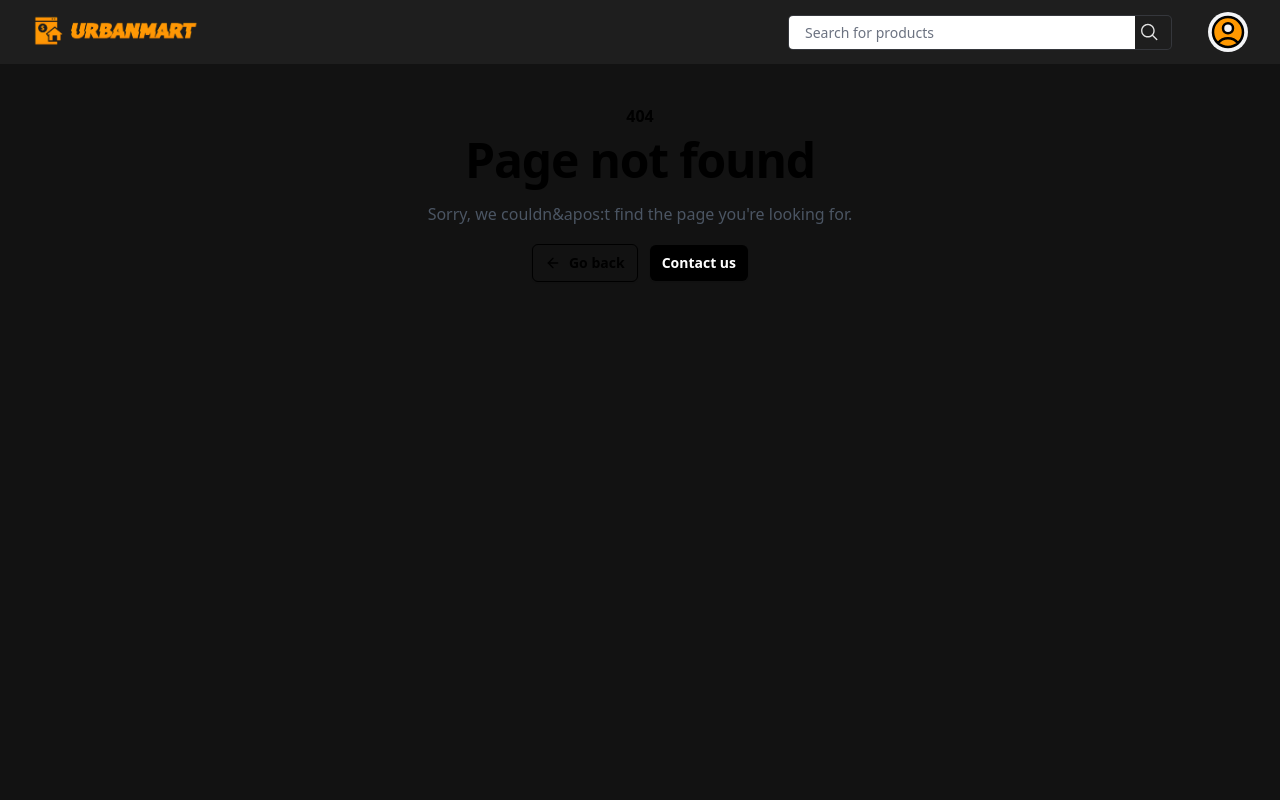
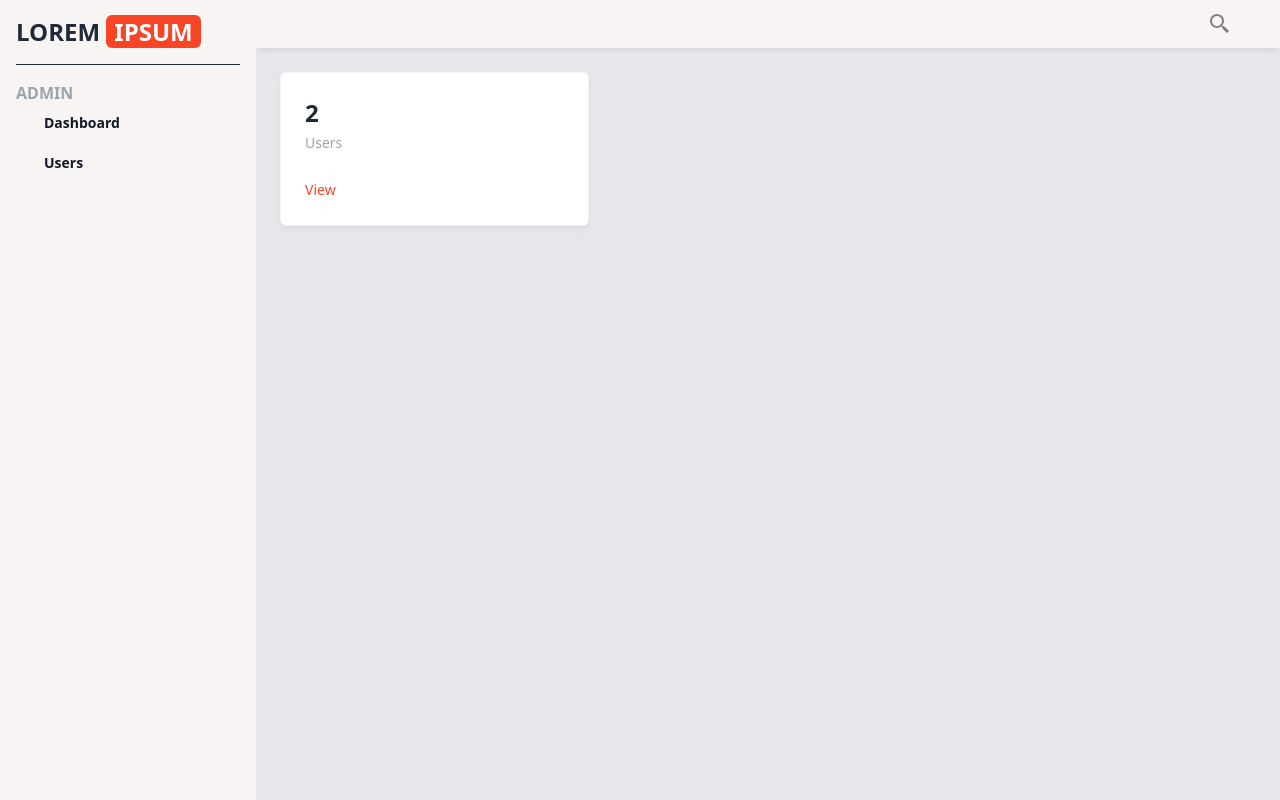
Before and after one commit to akrathor18/E-commerce, a React (Vite) app in the folder client/: page /admin in a window 1280 px wide. Before the commit this address had no page. Built offline with nearby package versions, Linux system fonts and the light colour scheme.

Commit message:
adding admin panle

```diff
--- a/client/src/App.jsx
+++ b/client/src/App.jsx
@@ -1,15 +1,19 @@
-import { React, useState, Suspense, lazy } from 'react';
+import { React, useState, Suspense, lazy } from "react";
+import { BrowserRouter, Routes, Route, useLocation } from "react-router-dom";
+import "./App.css";
+import NavBar from "./components/navBar";
 import axios from "axios";
-import './App.css'
-import NavBar from './components/navBar';
-import { BrowserRouter, Routes, Route, useParams, Link, useLocation } from "react-router-dom";
+
+// Lazy-loaded components
 const SignUp = lazy(() => import("./components/SignUp"));
-const Products = lazy(() => import("./components/Products"));
-const SignIn = lazy(() => import("./components/SignIn"))
+const Products = lazy(() => import("./components/products"));
+const SignIn = lazy(() => import("./components/SignIn"));
 const NotFound = lazy(() => import("./components/404"));
+const AdminPanel = lazy(() => import("./components/AdminPanel"));
 
-function App() {
-
+const App = () => {
+  const location = useLocation(); // Must be inside BrowserRouter
+  const hideNavBarPaths = ["/admin" ];
   const productDetail = [
     {
       "id": 1,
@@ -432,16 +436,14 @@ function App() {
       }
     }
   ]
-
   const [selectedCategory, setSelectedCategory] = useState("All Categories");
 
-  // Array of categories
+  return (
+    <div>
+      {/* Conditionally render NavBar */}
+      {!hideNavBarPaths.includes(location.pathname) && <NavBar />}
 
-
-  return (
-    <>
-
-      <BrowserRouter>
+      {/* Suspense for lazy loading */}
       <Suspense
         fallback={
           <div
@@ -453,21 +455,28 @@ function App() {
               fontSize: "1.5rem",
               fontWeight: "bold",
             }}
-            ><div class="spinner"></div></div>}>
-          <NavBar />
+          >
+            <div className="spinner"></div>
+          </div>
+        }
+      >
         <Routes>
           <Route path="/" element={<Products productDetail={productDetail} />} />
+          <Route path="/admin" element={<AdminPanel />} />
           <Route path="/signin" element={<SignIn />} />
           <Route path="/signup" element={<SignUp />} />
           <Route path="*" element={<NotFound />} />
         </Routes>
       </Suspense>
+    </div>
+  );
+};
+
+// Wrap App in BrowserRouter at the root level
+const Root = () => (
+  <BrowserRouter>
+    <App />
   </BrowserRouter>
-
-
-    </>
 );
 
-}
-
-export default App
+export default Root;
--- /dev/null
+++ b/client/src/components/AdminPanel.jsx
@@ -0,0 +1,112 @@
+import React from "react";
+
+const AdminPanel = () => {
+  return (
+    <div className="text-gray-800 font-inter">
+      {/* Sidebar */}
+      <div className="fixed left-0 top-0 w-64 h-full bg-[#f8f4f3] p-4 z-50 sidebar-menu transition-transform">
+        <a href="#" className="flex items-center pb-4 border-b border-b-gray-800">
+          <h2 className="font-bold text-2xl">
+            LOREM <span className="bg-[#f84525] text-white px-2 rounded-md">IPSUM</span>
+          </h2>
+        </a>
+        <ul className="mt-4">
+          <span className="text-gray-400 font-bold">ADMIN</span>
+          <li className="mb-1 group">
+            <a
+              href="#"
+              className="flex font-semibold items-center py-2 px-4 text-gray-900 hover:bg-gray-950 hover:text-gray-100 rounded-md group-[.active]:bg-gray-800 group-[.active]:text-white group-[.selected]:bg-gray-950 group-[.selected]:text-gray-100"
+            >
+              <i className="ri-home-2-line mr-3 text-lg"></i>
+              <span className="text-sm">Dashboard</span>
+            </a>
+          </li>
+          <li className="mb-1 group">
+            <a
+              href="#"
+              className="flex font-semibold items-center py-2 px-4 text-gray-900 hover:bg-gray-950 hover:text-gray-100 rounded-md group-[.active]:bg-gray-800 group-[.active]:text-white group-[.selected]:bg-gray-950 group-[.selected]:text-gray-100 sidebar-dropdown-toggle"
+            >
+              <i className="bx bx-user mr-3 text-lg"></i>
+              <span className="text-sm">Users</span>
+              <i className="ri-arrow-right-s-line ml-auto group-[.selected]:rotate-90"></i>
+            </a>
+            <ul className="pl-7 mt-2 hidden group-[.selected]:block">
+              <li className="mb-4">
+                <a
+                  href="#"
+                  className="text-gray-900 text-sm flex items-center hover:text-[#f84525] before:contents-[''] before:w-1 before:h-1 before:rounded-full before:bg-gray-300 before:mr-3"
+                >
+                  All
+                </a>
+              </li>
+              <li className="mb-4">
+                <a
+                  href="#"
+                  className="text-gray-900 text-sm flex items-center hover:text-[#f84525] before:contents-[''] before:w-1 before:h-1 before:rounded-full before:bg-gray-300 before:mr-3"
+                >
+                  Roles
+                </a>
+              </li>
+            </ul>
+          </li>
+          {/* Add other sidebar items similarly */}
+        </ul>
+      </div>
+
+      <div className="fixed top-0 left-0 w-full h-full bg-black/50 z-40 md:hidden sidebar-overlay"></div>
+
+      {/* Main Content */}
+      <main className="w-full md:w-[calc(100%-256px)] md:ml-64 bg-gray-200 min-h-screen transition-all main">
+        {/* Navbar */}
+        <div className="py-2 px-6 bg-[#f8f4f3] flex items-center shadow-md shadow-black/5 sticky top-0 left-0 z-30">
+          <button type="button" className="text-lg text-gray-900 font-semibold sidebar-toggle">
+            <i className="ri-menu-line"></i>
+          </button>
+
+          <ul className="ml-auto flex items-center">
+            <li className="mr-1 dropdown">
+              <button
+                type="button"
+                className="dropdown-toggle text-gray-400 mr-4 w-8 h-8 rounded flex items-center justify-center hover:text-gray-600"
+              >
+                <svg
+                  xmlns="http://www.w3.org/2000/svg"
+                  width="24"
+                  height="24"
+                  className="hover:bg-gray-100 rounded-full"
+                  viewBox="0 0 24 24"
+                  style={{ fill: "gray" }}
+                >
+                  <path d="M19.023 16.977a35.13 35.13 0 0 1-1.367-1.384c-.372-.378-.596-.653-.596-.653l-2.8-1.337A6.962 6.962 0 0 0 16 9c0-3.859-3.14-7-7-7S2 5.141 2 9s3.14 7 7 7c1.763 0 3.37-.66 4.603-1.739l1.337 2.8s.275.224.653.596c.387.363.896.854 1.384 1.367l1.358 1.392.604.646 2.121-2.121-.646-.604c-.379-.372-.885-.866-1.391-1.36zM9 14c-2.757 0-5-2.243-5-5s2.243-5 5-5 5 2.243 5 5-2.243 5-5 5z"></path>
+                </svg>
+              </button>
+            </li>
+            {/* Add other navbar items similarly */}
+          </ul>
+        </div>
+
+        {/* Content */}
+        <div className="p-6">
+          <div className="grid grid-cols-1 md:grid-cols-2 lg:grid-cols-3 gap-6 mb-6">
+            <div className="bg-white rounded-md border border-gray-100 p-6 shadow-md shadow-black/5">
+              <div className="flex justify-between mb-6">
+                <div>
+                  <div className="flex items-center mb-1">
+                    <div className="text-2xl font-semibold">2</div>
+                  </div>
+                  <div className="text-sm font-medium text-gray-400">Users</div>
+                </div>
+              </div>
+              <a href="/users" className="text-[#f84525] font-medium text-sm hover:text-red-800">
+                View
+              </a>
+            </div>
+            {/* Add other content cards similarly */}
+          </div>
+        </div>
+      </main>
+    </div>
+  );
+};
+
+export default AdminPanel;
--- a/client/src/components/products.jsx
+++ b/client/src/components/products.jsx
@@ -1,7 +1,16 @@
 import { IndianRupee } from 'lucide-react';
+import { useState } from 'react';
 function Products(props) {
-  {document.title='UrbanMart - an E-commarce website for online shopping'}
-   return(
+  { document.title = 'UrbanMart - an E-commarce website for online shopping' }
+  const [cartItems, setCartItems]= useState([])
+
+  const handleClick = (items) => {
+    console.log(items)
+    setCartItems([...cartItems, items])
+    console.log(cartItems)
+  };
+
+  return (
     <>
       <section className="relative flex col-span-1">
         <div className="mx-auto grid w-full gap-8 md:grid-cols-2 lg:grid-cols-3 m-2">
@@ -18,14 +27,14 @@ function Products(props) {
                   <p>{items.category}</p>
                 </div>
                 <p className="mb-3 text-xl font-bold md:text-2xl">
-            {items.title }
+                  {items.title}
                 </p>
                 <p className="mb-3 text-xl font-bold md:text-xl">
-            {items.description }
+                  {items.description}
                 </p>
-          <div className="flex w-full flex-col justify-between gap-3 text-gray-100 sm:w-auto md:flex-row lg:items-center">
+                <div className="flex w-full  justify-between gap-10 text-gray-100 sm:w-auto md:flex-row lg:items-center">
                   <p className="text-3xl flex">
-              <IndianRupee/>{items.price}
+                    <IndianRupee />{items.price}
                   </p>
                   <div class="flex items-center mt-4 text-gray-100">
                     <svg
@@ -51,8 +60,9 @@ function Products(props) {
                     </svg>
                     <p className="text">Buy Now</p>
                   </button>
-{/* <!-- From Uiverse.io by vinodjangid07 -->  */}
-<button class="cartBtn">
+                  <button class="cartBtn"
+                  onClick={() => handleClick(items)}
+                  >
                     <svg class="cart" fill="white" viewBox="0 0 576 512" height="1em" xmlns="http://www.w3.org/2000/svg"><path d="M0 24C0 10.7 10.7 0 24 0H69.5c22 0 41.5 12.8 50.6 32h411c26.3 0 45.5 25 38.6 50.4l-41 152.3c-8.5 31.4-37 53.3-69.5 53.3H170.7l5.4 28.5c2.2 11.3 12.1 19.5 23.6 19.5H488c13.3 0 24 10.7 24 24s-10.7 24-24 24H199.7c-34.6 0-64.3-24.6-70.7-58.5L77.4 54.5c-.7-3.8-4-6.5-7.9-6.5H24C10.7 48 0 37.3 0 24zM128 464a48 48 0 1 1 96 0 48 48 0 1 1 -96 0zm336-48a48 48 0 1 1 0 96 48 48 0 1 1 0-96z"></path></svg>
                     ADD TO CART
                     <svg xmlns="http://www.w3.org/2000/svg" height="1em" viewBox="0 0 640 512" class="product"><path d="M211.8 0c7.8 0 14.3 5.7 16.7 13.2C240.8 51.9 277.1 80 320 80s79.2-28.1 91.5-66.8C413.9 5.7 420.4 0 428.2 0h12.6c22.5 0 44.2 7.9 61.5 22.3L628.5 127.4c6.6 5.5 10.7 13.5 11.4 22.1s-2.1 17.1-7.8 23.6l-56 64c-11.4 13.1-31.2 14.6-44.6 3.5L480 197.7V448c0 35.3-28.7 64-64 64H224c-35.3 0-64-28.7-64-64V197.7l-51.5 42.9c-13.3 11.1-33.1 9.6-44.6-3.5l-56-64c-5.7-6.5-8.5-15-7.8-23.6s4.8-16.6 11.4-22.1L137.7 22.3C155 7.9 176.7 0 199.2 0h12.6z"></path></svg>
```
Lines whose indentation alone changed are shown as unchanged.
